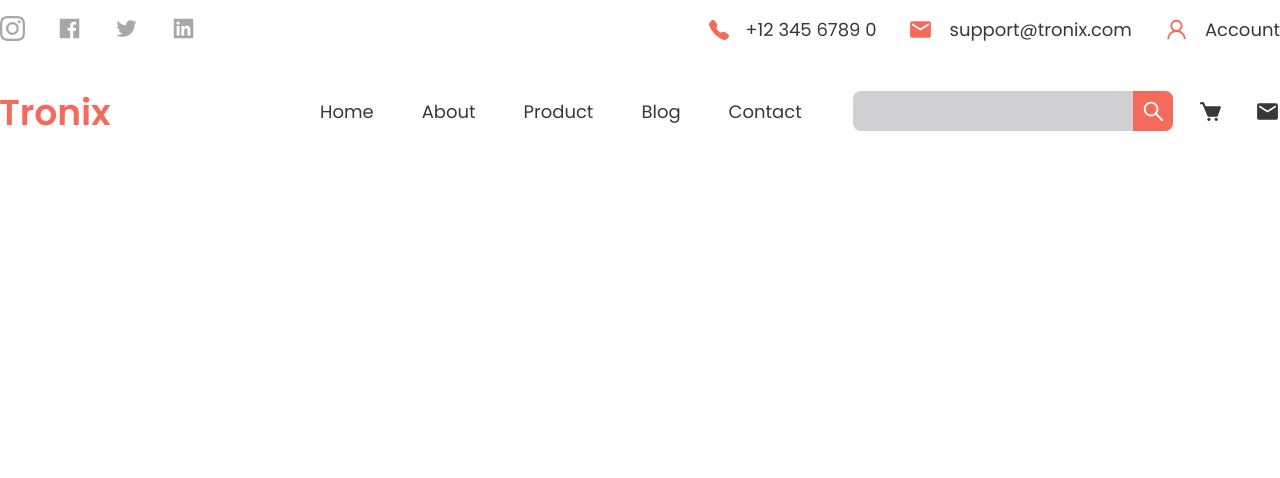
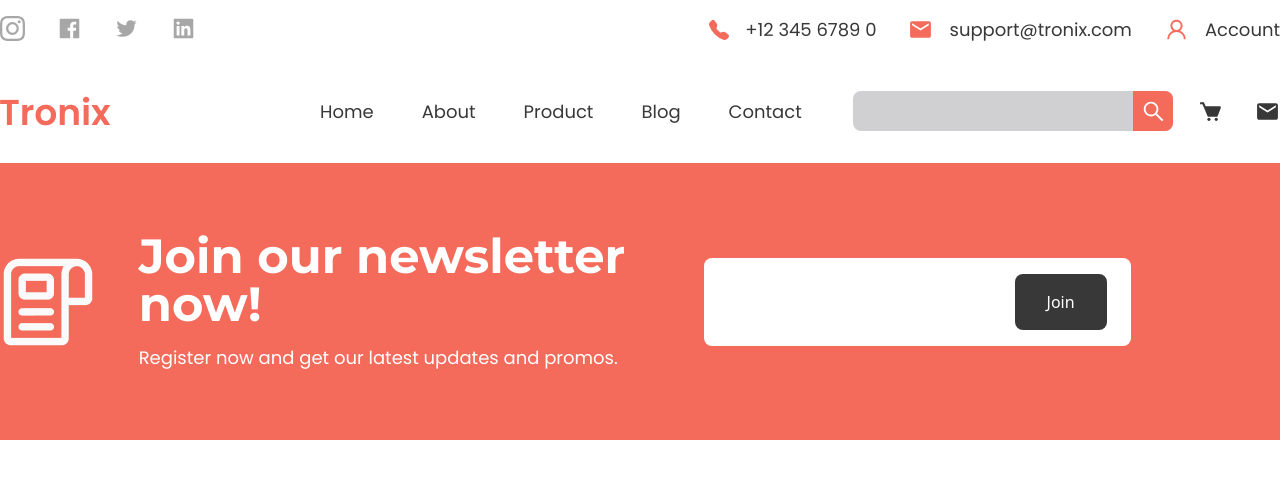
Before and after one commit to thehasandev/e_commerce_tronix, a React (Vite) app: page / in a window 1280 px wide. Shown: the top 478 px of the page. Built offline with nearby package versions, Linux system fonts and the light colour scheme.

Commit message:
footer-top

```diff
--- a/src/App.jsx
+++ b/src/App.jsx
@@ -1,30 +1,16 @@
 import React from 'react'
 import Container from './components/Container'
-import Flex from './components/Flex'
-import Image from './components/Image'
+import Navbar from './components/Navbar'
+import Footer from './components/Footer'
 
-import Section from './components/Section'
-import List from './components/List'
-import Contact from './components/Contact'
-import {AiFillPhone} from "react-icons/ai"
-import SubHeading from './components/SubHeading'
-import One from "./assets/cetagori1.png"
-import Categori from './components/Categori'
-import Arrival from './components/Arrival'
 
-import Flashsale from './components/Flashsale'
-import Product from './components/Product'
-import Feature from './components/Feature'
-import Test from "./assets/team1.png"
-import Choosing from './components/Choosing'
-import Team from './components/Team'
-import Navbar from './components/Navbar'
+
+
 function App() {
   return (
     <div className=''>
-      <Container>
-        <Navbar/>
-      </Container>
+      <Navbar/>
+       <Footer/>
     </div>
   )
 }
--- /dev/null
+++ b/src/components/Footer.jsx
@@ -0,0 +1,35 @@
+import React from 'react'
+import Section from "./Section"
+import Container from './Container'
+import Flex from './Flex'
+import Image from './Image'
+import FooterTop from "../assets/FooterTop.png"
+
+function Footer() {
+  return (
+    <>
+       <Section className="bg-primary py-[69px]">
+           <Container>
+              <Flex className="items-center gap-x-8">
+                 <div className='w-1/12'>
+                    <Image src={FooterTop}/>
+                 </div>
+                 <div className='w-5/12'>
+                    <h2 className='font-mon mb-4 font-bold text-white text-5xl'>Join our newsletter now!</h2>
+                    <p className='font-pop font-normal text-white text-small'>Register now and get our latest updates and promos.</p>
+                 </div>
+
+                 <div className='w-4/12 relative'>
+                      <input type="text" className='bg-white w-full px-8 py-8 rounded-[8px]'/>
+                      <button className='px-8  py-4 bg-secondary  absolute top-1/2 -translate-y-1/2 right-6 rounded-[8px] text-white  '>
+                        Join
+                      </button>
+                  </div>
+              </Flex>
+           </Container>
+       </Section>
+    </>
+  )
+}
+
+export default Footer
--- a/src/components/Navbar.jsx
+++ b/src/components/Navbar.jsx
@@ -9,13 +9,14 @@ import Contact from './Contact'
 import Image from './Image'
 import Logo from "../assets/logo.png"
 import List from './List'
+import Container from './Container'
 
 
 function Navbar() {
   return (
     <>
         <Section>
-
+          <Container>
               <Flex className="justify-between py-4">
                   <Flex className='w-2/12 text-gray gap-x-8 '>
                       <BsInstagram size={25}/>
@@ -60,6 +61,8 @@ function Navbar() {
                   </Flex>
               </nav>
 
+          </Container>
+
         </Section>
     </>
   )
```
Also changed, not shown: src/assets/footerTop.png (added). Lines whose indentation alone changed are shown as unchanged.
